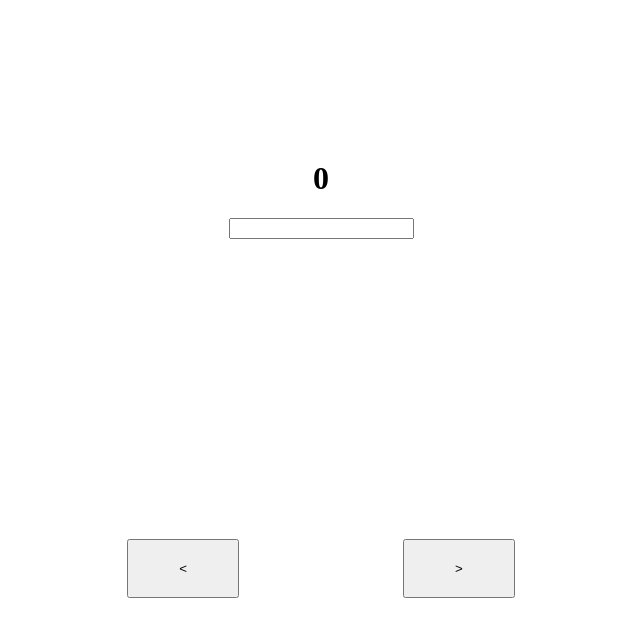
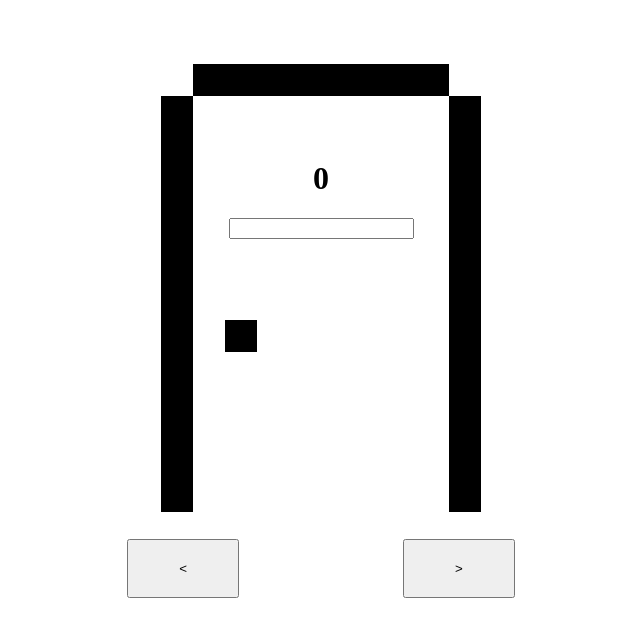
Before and after one commit to Misiek1245/do-drzwi, a plain HTML site: page index.html in a window 1280 px wide. Shown: the whole page, without its empty margins (319-959 px from the left). Drawn offline with Linux system fonts and the light colour scheme; the site is published under a folder, as on GitHub Pages, so addresses that start at the root find nothing.

Commit message:
small change for git pages

```diff
--- a/css/css.css
+++ b/css/css.css
@@ -1,6 +1,6 @@
 @charset "UTF-8";
 body {
-  background-image: url(/img/door.png);
+  background-image: url(../img/door.png);
   background-size: 512px 512px; /* powiększenie */
   background-repeat: no-repeat;
   image-rendering: pixelated;
--- a/js/script.js
+++ b/js/script.js
@@ -3,6 +3,7 @@ console.log("test");
 console.log("x");
 let x = 0;
 const output = document.getElementById("nrm");
+//numer main
 function nrm(event) {
     event.preventDefault();
     const input = document.getElementById("numb");
@@ -12,6 +13,7 @@ function nrm(event) {
         console.log(x);
     }
 }
+// change number
 function chgn(n) {
     x = x + n;
     output.textContent = x.toString();
```
